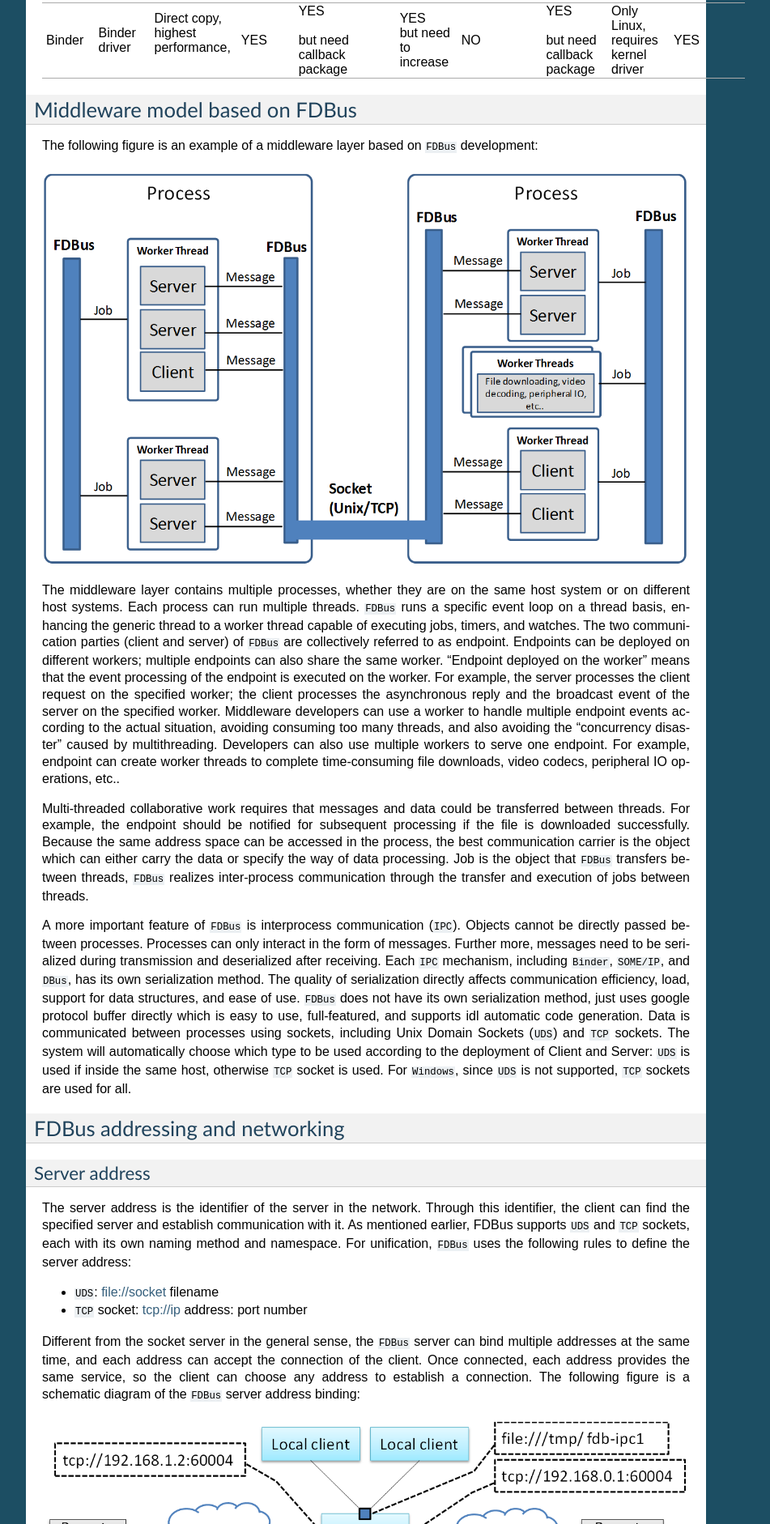
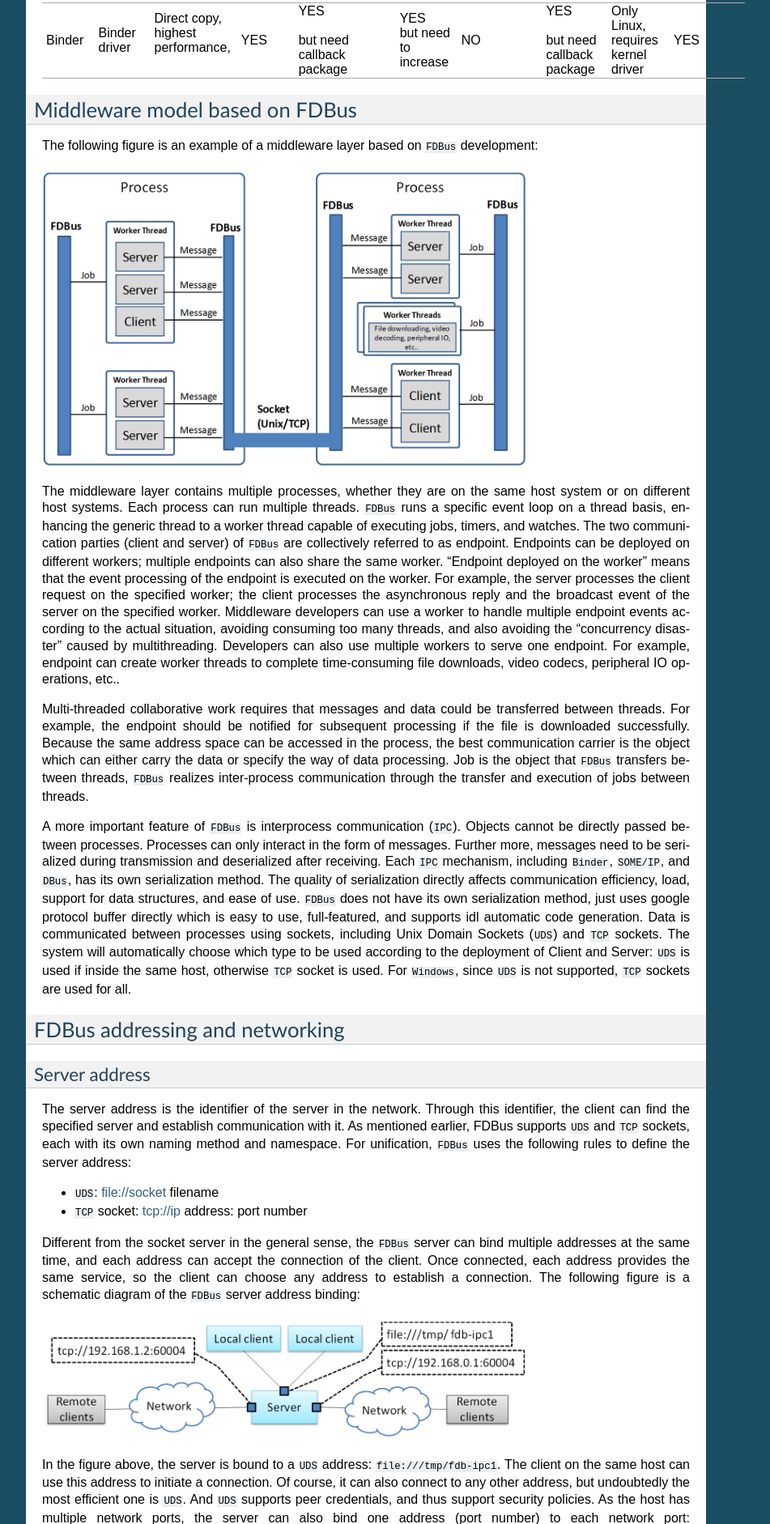
Before and after one commit to lanbengbeng/fdbus-doc, a Sphinx documentation site: the page built from docs/manual.rst, in a window 1280 px wide. Shown: the part 2576-4458 px from the top of the page at 81% size, without its empty margins (198-1149 px from the left). Built offline with Sphinx 7.4.7, drawn with Linux system fonts in a browser that asks for light colours.

Commit message:
Revert "change image size to 800px"
This reverts commit 25ffaba8c4934c6eb18e451c0a0d9dc3d19a1708.

```diff
--- a/docs/manual.rst
+++ b/docs/manual.rst
@@ -140,7 +140,7 @@ Middleware model based on FDBus
 The following figure is an example of a middleware layer based on ``FDBus`` development:
 
 .. image:: ./images/1.png
-  :width: 800px
+  :width: 600px
 
 The middleware layer contains multiple processes, whether they are on the same host system or
 on different host systems. Each process can run multiple threads. ``FDBus`` runs a specific event
@@ -196,7 +196,7 @@ provides the same service, so the client can choose any address to establish a c
 figure is a schematic diagram of the ``FDBus`` server address binding:
 
 .. image:: ./images/2.png
-  :width: 800px
+  :width: 600px
 
 In the figure above, the server is bound to a ``UDS`` address: ``file:///tmp/fdb-ipc1``. The client on the
 same host can use this address to initiate a connection. Of course, it can also connect to any other address,
@@ -227,7 +227,7 @@ connection with the server through this address. The following figure shows the
 between the client and the server using the name address with the help of the ``name server``:
 
 .. image:: ./images/3.png
-  :width: 800px
+  :width: 600px
 
 First, the client calls connect("svc://medisServer") to establish a connection with the server named mediaServer.
 Since the name address is used, ``FDBus`` will ask the ``name server`` for the actual address of the mediaServer.
@@ -282,7 +282,7 @@ a host requests the local ``name server`` to resolve the address corresponding t
 network. The following is an example diagram of the entire system networking:
 
 .. image:: ./images/4.png
-  :width: 800px
+  :width: 600px
 
 In the above figure, a star connection is established between the ``name server`` and the ``host server``,
 and the ``name server`` and the ``name server`` are connected one by one to form a network.
@@ -484,7 +484,7 @@ When the security policy is enabled, the process of establishing a connection be
 server increases the client authentication and token issuance process, as shown in the following figure:
 
 .. image:: ./images/5.png
-  :width: 800px
+  :width: 600px
 
 Compared with the previous timing, in the above figure, the ``name server`` issues tokens to the server
 and the client respectively: all the security level tokens T0-T3 are issued to the server; only the token
@@ -507,7 +507,7 @@ and which broadcast messages are monitored. The following figure shows the parti
 access rights:
 
 .. image:: ./images/6.png
-  :width: 800px
+  :width: 600px
 
 Each server can define access rights corresponding to different security levels through the configuration
 file. The specific method is to segment the method ID and the notification ID, and the IDs falling in
@@ -591,7 +591,7 @@ The log server is a normal server that mounted on the ``FDBus``. Each endpoint c
 as shown in the following figure:
 
 .. image:: ./images/7.png
-  :width: 800px
+  :width: 600px
 
 Like the normal server, the log server runs up and registers with the ``name server``, which broadcasts
 the LogClient in each endpoint. Later, when the endpoint sends an ``FDBus`` message, it will also send
@@ -632,7 +632,7 @@ FDBus internal structure
 The following figure is a block diagram of the internal components of ``FDBus``:
 
 .. image:: ./images/8.png
-  :width: 800px
+  :width: 600px
 
 - **Base platform abstraction layer** - contains system-independent abstractions for adapting to different operating systems
 - **Advanced platform abstraction layer** - a middleware process model that contains the basic components that make up a process
```
